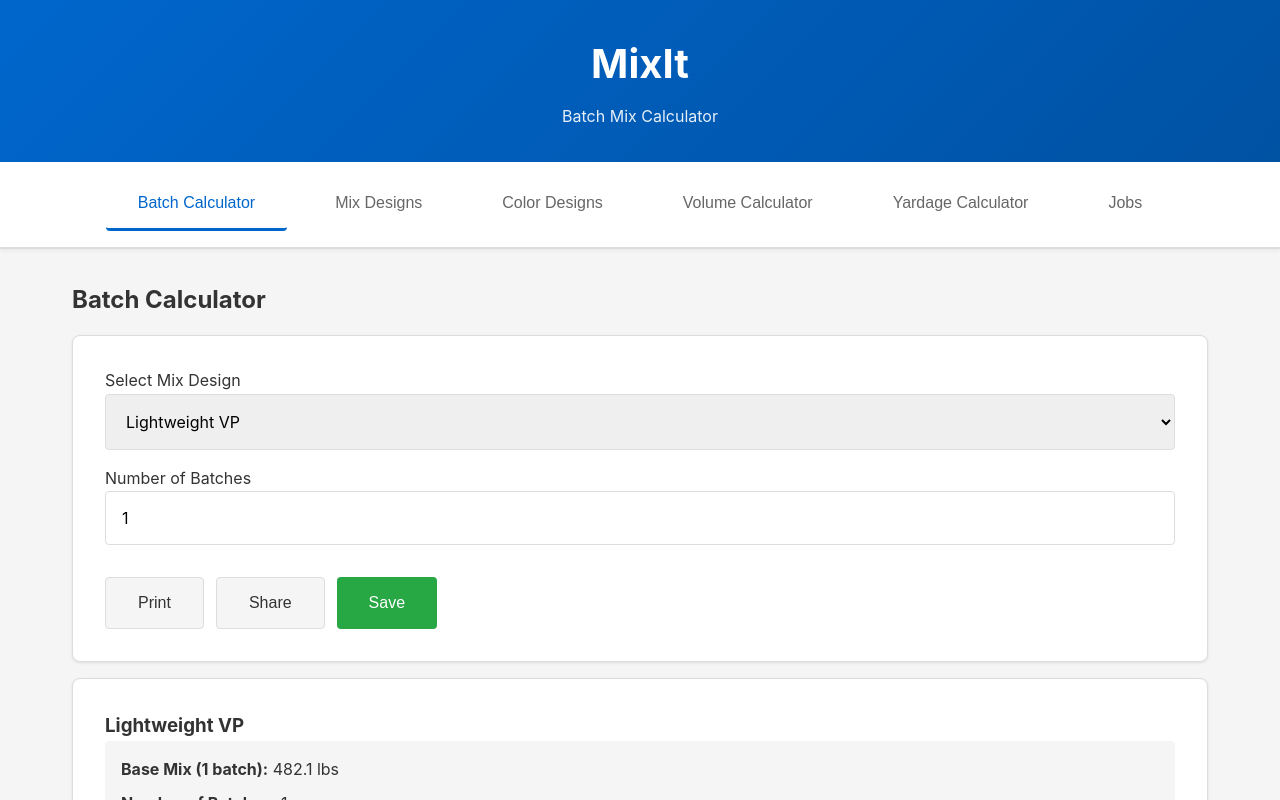
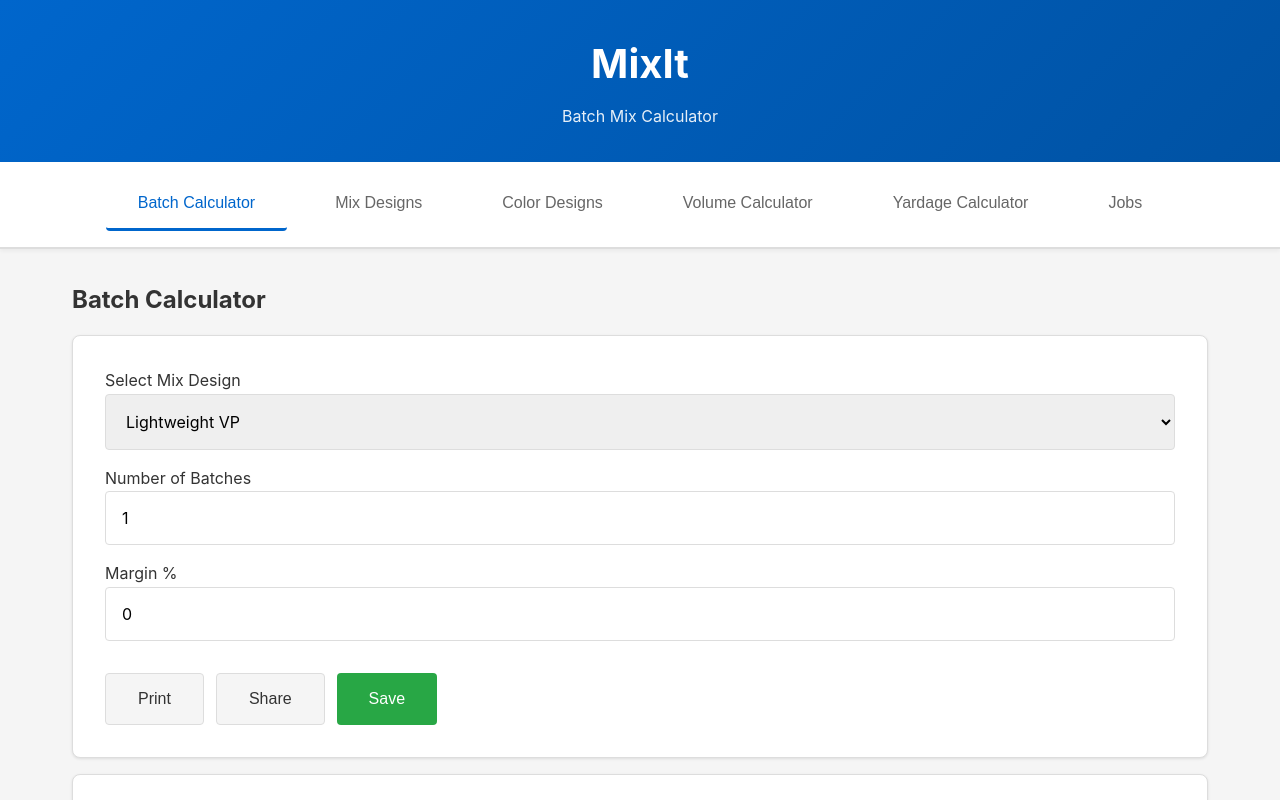
Before and after one commit to Douglas4739/MixIt, a React (Vite) app: page / in a window 1280 px wide. Shown: the top 800 px of the page. Built offline with nearby package versions, Linux system fonts and the light colour scheme.

Commit message:
Margin % Adjustment for BC

```diff
--- a/src/components/BatchCalculator.tsx
+++ b/src/components/BatchCalculator.tsx
@@ -30,6 +30,7 @@ export default function BatchCalculator({
   onOpenJobs
 }: Props) {
   const [numBatches, setNumBatches] = useState(initialBatches);
+  const [margin, setMargin] = useState(0);
   const selectedColor = colorDesigns.find((d) => d.id === selectedColorId);
 
   React.useEffect(() => {
@@ -41,11 +42,18 @@ export default function BatchCalculator({
     setNumBatches(value);
   };
 
-  const calculateMaterial = (baseQuantity: number) => {
-    return baseQuantity * numBatches;
+  const handleMarginChange = (e: React.ChangeEvent<HTMLInputElement>) => {
+    const value = Math.max(0, Math.min(100, Number(e.target.value)));
+    setMargin(value);
   };
 
-  const totalMass = mixDesign.characteristics.mass * numBatches;
+  const marginFactor = 1 + margin / 100;
+
+  const calculateMaterial = (baseQuantity: number) => {
+    return baseQuantity * numBatches * marginFactor;
+  };
+
+  const totalMass = mixDesign.characteristics.mass * numBatches * marginFactor;
 
   const buildBatchSummary = () => {
     const header = [
@@ -53,8 +61,9 @@ export default function BatchCalculator({
       `Mix Design: ${mixDesign.name}`,
       `Color Design: ${selectedColor?.name || 'None'}`,
       `Batch Count: ${numBatches}`,
+      ...(margin > 0 ? [`Margin: ${margin}%`] : []),
       `Total Mass: ${totalMass.toFixed(2)} lbs`,
-      `Total Volume: ${(mixDesign.characteristics.volume * numBatches).toFixed(2)} ft3`,
+      `Total Volume: ${(mixDesign.characteristics.volume * numBatches * marginFactor).toFixed(2)} ft3`,
       '',
       'Materials:',
       ...mixDesign.materials.map(
@@ -126,7 +135,7 @@ export default function BatchCalculator({
         <h2 className="section-title">Batch Calculator</h2>
 
         <div className="card">
-          <div className="grid-2">
+          <div className="grid-3">
             <div>
               <label>Select Mix Design</label>
               <select value={mixDesign.id} onChange={(e) => onSelectMix(e.target.value)}>
@@ -147,6 +156,19 @@ export default function BatchCalculator({
                 min="0.1"
                 step="0.1"
                 placeholder="Enter number of batches"
+              />
+            </div>
+
+            <div>
+              <label>Margin %</label>
+              <input
+                type="number"
+                value={margin}
+                onChange={handleMarginChange}
+                min="0"
+                max="100"
+                step="1"
+                placeholder="0"
               />
             </div>
           </div>
@@ -193,6 +215,14 @@ export default function BatchCalculator({
               <p>
                 <strong>Number of Batches:</strong> {numBatches}
               </p>
+              {margin > 0 && (
+                <p>
+                  <strong>Margin:</strong> {margin}% &nbsp;
+                  <span style={{ color: 'var(--color-text-muted)', fontSize: '0.85em' }}>
+                    (×{marginFactor.toFixed(3)} applied to all quantities)
+                  </span>
+                </p>
+              )}
               <p>
                 <strong>Total Mass Required:</strong> {totalMass.toFixed(2)} lbs
               </p>
@@ -209,7 +239,7 @@ export default function BatchCalculator({
                     <th>×</th>
                     <th>Batches</th>
                     <th>=</th>
-                    <th>Total Needed</th>
+                    <th>{margin > 0 ? `Total + ${margin}% Margin` : 'Total Needed'}</th>
                   </tr>
                 </thead>
                 <tbody>
@@ -240,7 +270,7 @@ export default function BatchCalculator({
               </div>
               <div className="char-box">
                 <strong>Total Volume</strong>
-                <p>{(mixDesign.characteristics.volume * numBatches).toFixed(2)} ft³</p>
+                <p>{(mixDesign.characteristics.volume * numBatches * marginFactor).toFixed(2)} ft³</p>
               </div>
             </div>
 
@@ -257,7 +287,7 @@ export default function BatchCalculator({
                         <th>×</th>
                         <th>Batches</th>
                         <th>=</th>
-                        <th>Total Needed</th>
+                        <th>{margin > 0 ? `Total + ${margin}% Margin` : 'Total Needed'}</th>
                       </tr>
                     </thead>
                     <tbody>
```
